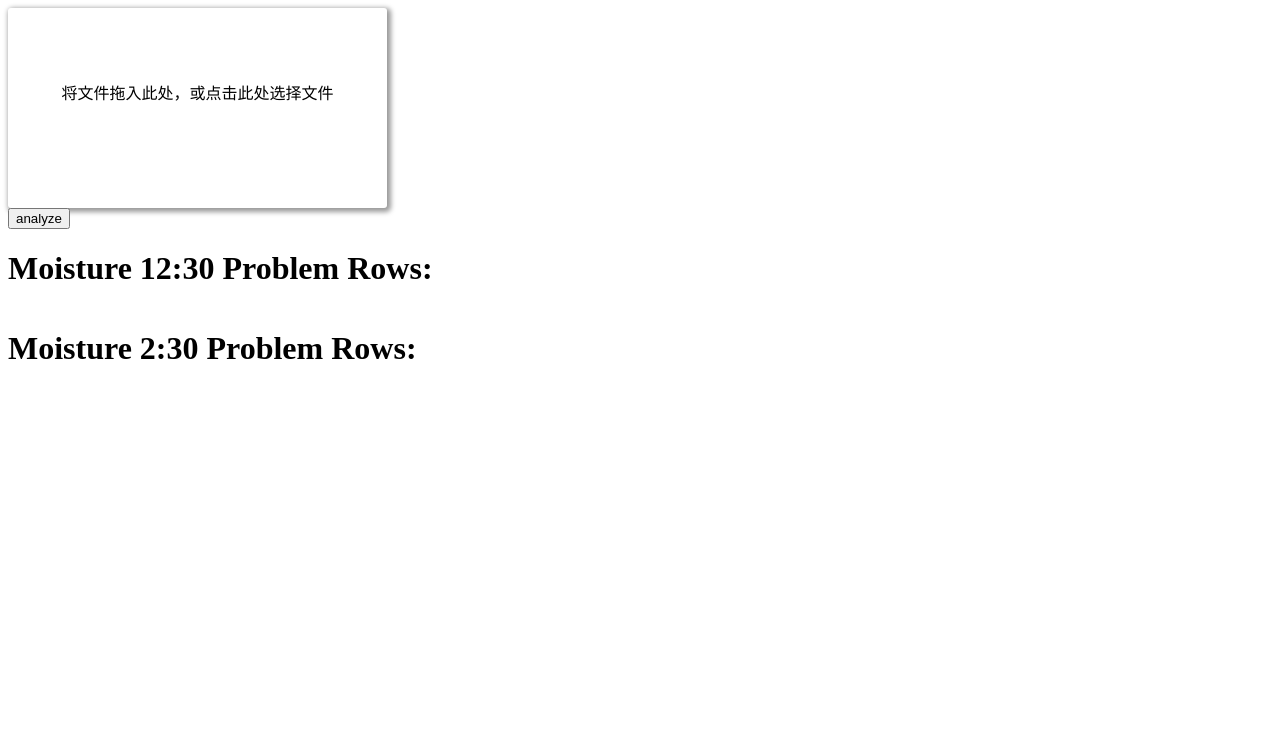
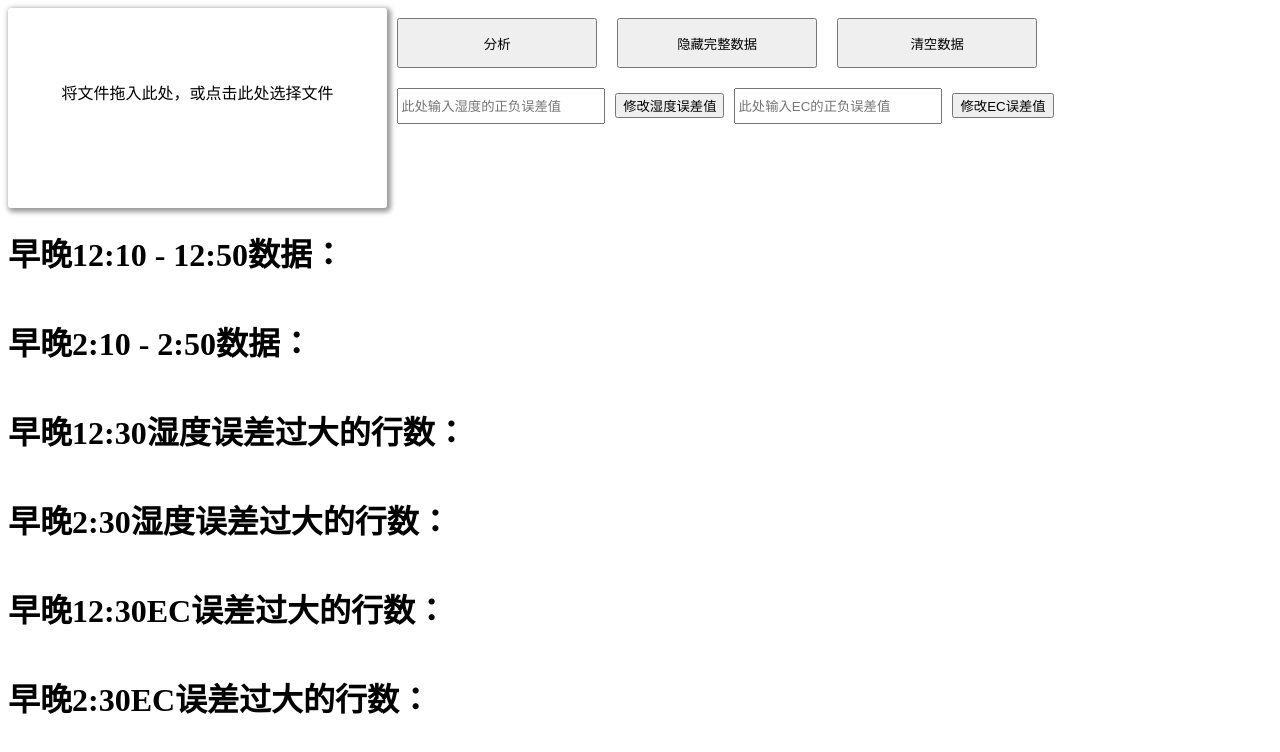
Before and after one commit to Nemo11235/csv-reader, a React (Create React App) app in the folder frontend/: page / in a window 1280 px wide. Shown: the top 752 px of the page. Built offline with nearby package versions, Linux system fonts and the light colour scheme.

Commit message:
ec done, rows other than :50 not showing, needs fixing

```diff
--- a/frontend/src/App.js
+++ b/frontend/src/App.js
@@ -6,17 +6,28 @@ function App() {
   const [response, setResponse] = useState([]); // store user input data
   const [moistBadRows, setMoistBadRows] = useState([]); // rows not meeting moisture requirements around 12:30 am/pm
   const [moistBadRows2, setMoistBadRows2] = useState([]); // rows not meeting moisture requirements around 2:30 am/pm
+  const [ecBadRows, setEcBadRows] = useState([]);
+  const [ecBadRows2, setEcBadRows2] = useState([]);
+  const [setEc, setSetEc] = useState(new Set()); // columns indices that doesn't meet ec requirements around 12:30 am/pm
+  const [setEc2, setSetEc2] = useState(new Set()); // columns indices that doesn't meet ec requirements around 2:30 am/pm
+
   const [validMoistDiff, setMoistDiff] = useState(1); // allowed moist diff +-
-  const [validECDiff, setECDiff] = useState(1); // allowed ec diff +-
+  const [validEcDiff, setEcDiff] = useState(-1); // allowed ec diff +-
   const [showData, setShowData] = useState(true); // show data read from file or not
   const [set, setSet] = useState(new Set()); // columns indices that doesn't meet moisture requirements around 12:30 am/pm
   const [set2, setSet2] = useState(new Set()); // columns indices that doesn't meet moisture requirements around 2:30 am/pm
+  setEc.add(0);
+  setEc.add(0);
   set2.add(0); // must show first col timestamp
   set.add(0); // must show first col timestamp
 
   function clearAll() {
     setSet(new Set());
     setSet2(new Set());
+    setSetEc(new Set());
+    setSetEc2(new Set());
+    setEcBadRows([]);
+    setEcBadRows2([]);
     setMoistBadRows([]);
     setMoistBadRows2([]);
   }
@@ -40,9 +51,6 @@ function App() {
   }
 
   const onAnalyze = () => {
-    // clearAll();
-    const allowedMoistDiff = 1;
-
     const rows1230 = response
       .filter((row, index, array) => validRow(row, index, array, "12:30", 2, 2))
       .map((row) => row);
@@ -57,7 +65,7 @@ function App() {
     for (let i = 0; i < response[0].length; i++) {
       if (response[0][i].includes("Mois")) {
         moistColumns.push(i);
-      } else {
+      } else if (response[0][i].includes("EC")) {
         ecColumns.push(i);
       }
     }
@@ -68,7 +76,7 @@ function App() {
         const second = parseInt(rows1230[i + 10][moistColumns[j]]);
         const third = parseInt(rows1230[i + 20][moistColumns[j]]);
         const avgDiff = Math.abs(avg(first, second) - third);
-        if (avgDiff > allowedMoistDiff) {
+        if (avgDiff > validMoistDiff) {
           setMoistBadRows([
             ...moistBadRows,
             rows1230[i],
@@ -79,14 +87,15 @@ function App() {
         }
       }
     }
+
     // 分析2:30
     for (let i = 0; i < 10; i++) {
       for (let j = 0; j < moistColumns.length; j++) {
         const first = parseInt(rows230[i][moistColumns[j]]);
         const second = parseInt(rows230[i + 10][moistColumns[j]]);
         const third = parseInt(rows230[i + 20][moistColumns[j]]);
-        const avgDiff = Math.abs(avg(first, second) - third);
-        if (avgDiff > allowedMoistDiff) {
+        const avgDiff = avg(first, second) - third;
+        if (avgDiff > validEcDiff) {
           setMoistBadRows2([
             ...moistBadRows2,
             rows230[i],
@@ -97,14 +106,115 @@ function App() {
         }
       }
     }
+
+    // 分析ec 12:30ec
+    for (let i = 0; i < 10; i++) {
+      for (let j = 0; j < ecColumns.length; j++) {
+        const first = parseInt(rows1230[i][ecColumns[j]]);
+        const second = parseInt(rows1230[i + 10][ecColumns[j]]);
+        const third = parseInt(rows1230[i + 20][ecColumns[j]]);
+        const avgDiff = avg(first, second) - third;
+        if (avgDiff > validEcDiff) {
+          setEcBadRows([
+            ...ecBadRows,
+            rows1230[i],
+            rows1230[i + 10],
+            rows1230[i + 20],
+          ]);
+          setEc.add(ecColumns[j]);
+        }
+      }
+    }
+
+    // ec 2:30
+    for (let i = 0; i < 10; i++) {
+      for (let j = 0; j < ecColumns.length; j++) {
+        const first = parseInt(rows230[i][ecColumns[j]]);
+        const second = parseInt(rows230[i + 10][ecColumns[j]]);
+        const third = parseInt(rows230[i + 20][ecColumns[j]]);
+        const avgDiff = Math.abs(avg(first, second) - third);
+        if (avgDiff < validEcDiff) {
+          setEcBadRows2([
+            ...ecBadRows2,
+            rows230[i],
+            rows230[i + 10],
+            rows230[i + 20],
+          ]);
+          setEc2.add(ecColumns[j]);
+        }
+      }
+    }
+
+    console.log(moistBadRows);
+  };
+
+  const onShowData = () => {
+    setShowData(!showData);
+  };
+
+  const [moistInput, setMoistInput] = useState(1);
+  const onMoistChangeClick = (event) => {
+    setMoistInput(parseInt(event.target.value));
+  };
+
+  const handleChangeMoistDiff = () => {
+    setMoistDiff(moistInput);
+  };
+
+  const [ecInput, setEcInput] = useState(1);
+  const onEcChangeClick = (event) => {
+    setEcInput(parseInt(event.target.value));
+  };
+
+  const handleChangeEcDiff = () => {
+    setEcDiff(ecInput);
   };
 
   return (
     <div className="App">
       <header className="App-header"></header>
+      <div className="console-div">
         <FileDropZone onFileDrop={handleFileDrop} />
-      <button onClick={onAnalyze}>analyze</button>
-      {response.length !== 0 && <h1>早晚12:10 - 12:50数据：</h1>}
+        <div
+          className="right-div"
+          style={{ display: "flex", flexDirection: "column" }}
+        >
+          <div className="btn-div">
+            <button className="analyze-btn" onClick={onAnalyze}>
+              分析
+            </button>
+            <button className="analyze-btn" onClick={onShowData}>
+              {showData ? "隐藏完整数据" : "显示完整数据"}
+            </button>
+            <button className="analyze-btn" onClick={() => clearAll()}>
+              清空数据
+            </button>
+          </div>
+          <div className="set-range-div">
+            <input
+              className="moist-input"
+              type="int"
+              onChange={onMoistChangeClick}
+              placeholder="此处输入湿度的正负误差值"
+            ></input>
+            <button className="" onClick={handleChangeMoistDiff}>
+              修改湿度误差值
+            </button>
+            <input
+              className="moist-input"
+              type="int"
+              onChange={onEcChangeClick}
+              placeholder="此处输入EC的正负误差值"
+            ></input>
+            <button className="" onClick={handleChangeEcDiff}>
+              修改EC误差值
+            </button>
+          </div>
+        </div>
+      </div>
+      {showData && (
+        <div className="data-div">
+          <h1>早晚12:10 - 12:50数据：</h1>
 
           <table className="data-table">
             <tbody>
@@ -128,7 +238,8 @@ function App() {
                 ))}
             </tbody>
           </table>
-      {response.length !== 0 && <h1>早晚2:10 - 2:50数据：</h1>}
+
+          <h1>早晚2:10 - 2:50数据：</h1>
           <table className="data-table">
             <tbody>
               {response.length > 0 && (
@@ -151,8 +262,9 @@ function App() {
                 ))}
             </tbody>
           </table>
-
-      <h1>Moisture 12:30 Problem Rows: </h1>
+        </div>
+      )}
+      <h1>早晚12:30湿度误差过大的行数： </h1>
 
       <table className="data-table">
         <tbody>
@@ -177,7 +289,7 @@ function App() {
         </tbody>
       </table>
 
-      <h1>Moisture 2:30 Problem Rows: </h1>
+      <h1>早晚2:30湿度误差过大的行数：</h1>
 
       <table className="data-table">
         <tbody>
@@ -201,6 +313,54 @@ function App() {
           ))}
         </tbody>
       </table>
+      <h1>早晚12:30EC误差过大的行数：</h1>
+
+      <table className="data-table">
+        <tbody>
+          {ecBadRows.length > 0 && (
+            <tr>
+              {response[0].map((column, columnIndex) =>
+                setEc.has(columnIndex) ? (
+                  <th key={columnIndex}>{column}</th>
+                ) : null
+              )}
+            </tr>
+          )}
+          {ecBadRows.map((row, rowIndex) => (
+            <tr key={rowIndex}>
+              {row.map((column, columnIndex) =>
+                setEc.has(columnIndex) ? (
+                  <td key={columnIndex}>{column}</td>
+                ) : null
+              )}
+            </tr>
+          ))}
+        </tbody>
+      </table>
+      <h1>早晚2:30EC误差过大的行数：</h1>
+
+      <table className="data-table">
+        <tbody>
+          {ecBadRows2.length > 0 && (
+            <tr>
+              {response[0].map((column, columnIndex) =>
+                setEc2.has(columnIndex) ? (
+                  <th key={columnIndex}>{column}</th>
+                ) : null
+              )}
+            </tr>
+          )}
+          {ecBadRows2.map((row, rowIndex) => (
+            <tr key={rowIndex}>
+              {row.map((column, columnIndex) =>
+                setEc2.has(columnIndex) ? (
+                  <td key={columnIndex}>{column}</td>
+                ) : null
+              )}
+            </tr>
+          ))}
+        </tbody>
+      </table>
     </div>
   );
 }
--- a/frontend/src/App.scss
+++ b/frontend/src/App.scss
@@ -17,3 +17,20 @@
 .data-table tr:nth-child(even) {
   background-color: #f2f2f2;
 }
+
+.console-div {
+  display: flex;
+  flex-direction: row;
+}
+
+.analyze-btn {
+  margin: 10px;
+  height: 50px;
+  width: 200px;
+}
+
+.moist-input {
+  margin: 10px;
+  height: 30px;
+  width: 200px;
+}
```
Lines whose indentation alone changed are shown as unchanged.
